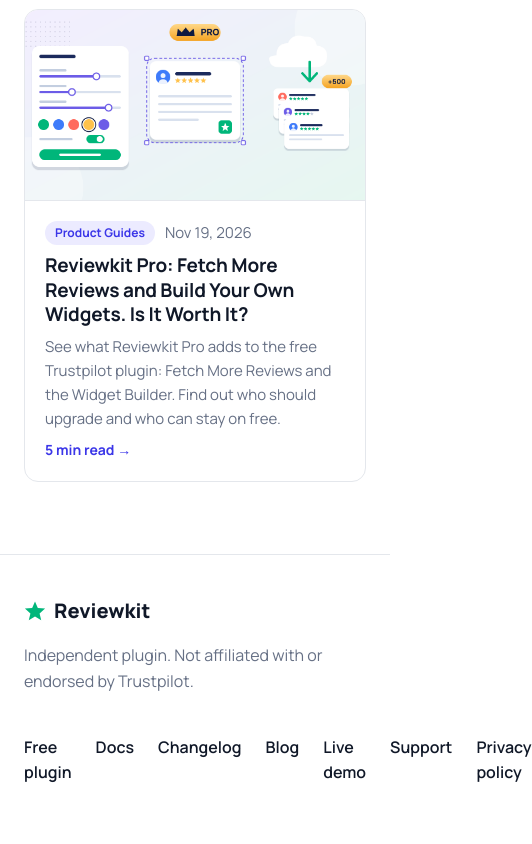
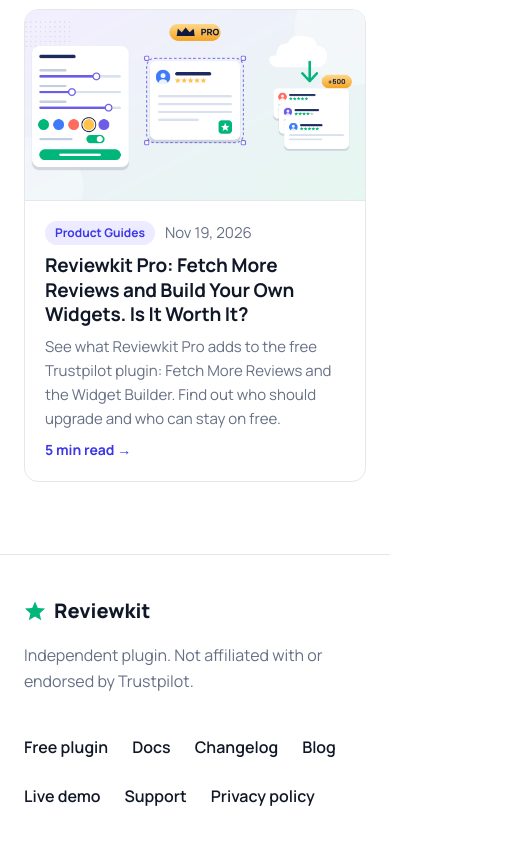
Before and after one commit to elegantwpblocks/reviewkit-site, a Next.js app: page /blog in a window 390 px wide. Shown: the part 5115-5959 px from the top of the page, 532 px wide, since content can reach past the window. Built offline with nearby package versions, Linux system fonts and the light colour scheme.

Commit message:
fix(nav): add flex-wrap to navigation for better responsiveness

```diff
--- a/app/globals.css
+++ b/app/globals.css
@@ -57,7 +57,8 @@ a {
 .nav nav,
 footer nav {
   display: flex;
-  gap: 24px
+  gap: 24px;
+  flex-wrap: wrap;
 }
 
 .nav a,
```
